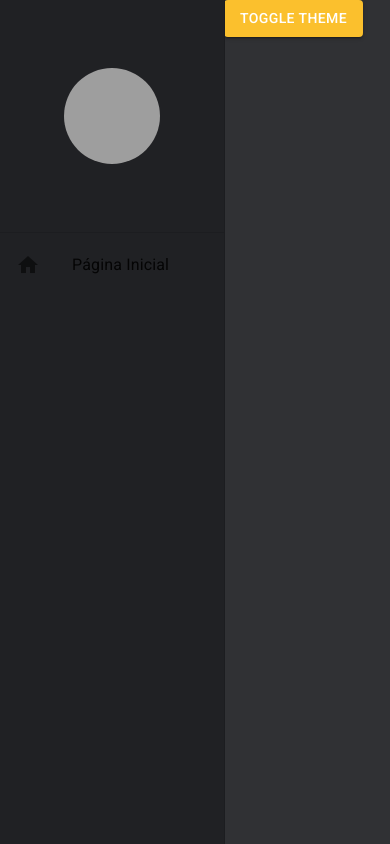
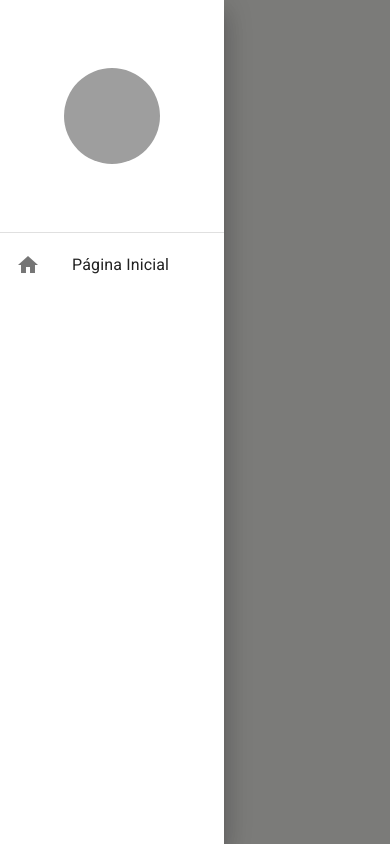
Before and after one commit to mcristiano/ReactMaterialUI5TSLucasSouzaDev, a React (Create React App) app: page /initial-page in a window 390 px wide. Both pictures are taken after a click on the button "TOGGLE THEME". Built offline with nearby package versions, Linux system fonts and the light colour scheme; grey boxes are pictures that could not be loaded.

Commit message:
feat: add responsive  in side menu

```diff
--- a/src/App.tsx
+++ b/src/App.tsx
@@ -1,16 +1,20 @@
 import { BrowserRouter } from 'react-router-dom';
 import { AppRoutes } from './routes/index';
 import { MenuLateral } from './shared/components';
-import { AppThemeProvider } from './shared/contexts/ThemeContext';
+import { DrawerProvider, AppThemeProvider } from './shared/contexts';
 
 export const App = () => {
   return (
     <AppThemeProvider>
-      <BrowserRouter>
-        <MenuLateral>
-          <AppRoutes />
-        </MenuLateral>
-      </BrowserRouter>
+      <DrawerProvider>
+        <BrowserRouter>
+
+          <MenuLateral>
+            <AppRoutes />
+          </MenuLateral>
+
+        </BrowserRouter>
+      </DrawerProvider>
     </AppThemeProvider>
   );
 };
--- a/src/routes/index.tsx
+++ b/src/routes/index.tsx
@@ -1,13 +1,13 @@
 import { Button } from '@mui/material';
 import { Routes, Route, Navigate } from 'react-router-dom';
-import { useAppThemeContext } from '../shared/contexts/ThemeContext';
+import { useAppDrawerContext } from '../shared/contexts';
 
 export const AppRoutes = () => {
-  const { toggleTheme } = useAppThemeContext();
+  const { toggleDrawerOpen } = useAppDrawerContext();
 
   return (
     <Routes>
-      <Route path='/initial-page' element={ <Button variant='contained' color='primary' onClick={toggleTheme}>Toggle Theme</Button>  }  />
+      <Route path='/initial-page' element={ <Button variant='contained' color='primary' onClick={toggleDrawerOpen}>Toggle Theme</Button>  }  />
 
 
       <Route path='*' element={<Navigate to="/initial-page" />}  />
--- a/src/shared/components/menu-lateral/MenuLateral.tsx
+++ b/src/shared/components/menu-lateral/MenuLateral.tsx
@@ -1,13 +1,18 @@
 import { PropsWithChildren } from 'react';
-import { Avatar, Divider, Drawer, Icon, List, ListItemButton, ListItemIcon, ListItemText, useTheme } from '@mui/material';
+import { Avatar, Divider, Drawer, Icon, List, ListItemButton, ListItemIcon, ListItemText, useMediaQuery, useTheme } from '@mui/material';
 import { Box } from '@mui/system';
+import { useAppDrawerContext } from '../../contexts';
 
 export const MenuLateral = ({children} : PropsWithChildren<{}> ) => {
   const theme = useTheme();
-  //export const MenuLateral : React.FC = ({children}) => {
+  const smDown = useMediaQuery(theme.breakpoints.down('sm'));
+
+
+  const { isDrawerOpen, toggleDrawerOpen } = useAppDrawerContext();
+
   return (
     <>
-      <Drawer variant='permanent'>
+      <Drawer open={ isDrawerOpen } variant={ smDown ? 'temporary' : 'permanent' } onClose={toggleDrawerOpen}>
         <Box width={theme.spacing(28)} height='100%̈́$' display='flex' flexDirection='column' >
           <Box width='100%' height={theme.spacing(29)} display='flex' alignItems={'center'} justifyContent={'center'} >
             <Avatar
@@ -38,7 +43,7 @@
         </Box>
       </Drawer>
 
-      <Box height='100vh' marginLeft={ theme.spacing(28) } >
+      <Box height='100vh' marginLeft={ smDown ? 0 : theme.spacing(28) } >
         {children}
       </Box>
     </>
--- /dev/null
+++ b/src/shared/contexts/DrawerContext.tsx
@@ -0,0 +1,27 @@
+import { createContext, useCallback, useState, useContext, PropsWithChildren } from 'react';
+
+interface IDrawerContextData {
+    isDrawerOpen: boolean
+    toggleDrawerOpen: () => void;
+    // children?: React.ReactNode;
+}
+
+const DrawerContext = createContext( {} as IDrawerContextData );
+
+export const useAppDrawerContext = () => {
+  return useContext(DrawerContext);
+};
+
+export const DrawerProvider = ( {children} : PropsWithChildren<{}> ) => {
+  const [ isDrawerOpen, setDrawerOpen] = useState(false);
+
+  const toggleDrawerOpen = useCallback(() => {
+    setDrawerOpen( oldDrawerOpen => !oldDrawerOpen );
+  }, []);
+
+  return (
+    <DrawerContext.Provider value={{ isDrawerOpen, toggleDrawerOpen}}>
+      {children}
+    </DrawerContext.Provider>
+  );
+};
--- a/src/shared/contexts/index.ts
+++ b/src/shared/contexts/index.ts
@@ -1 +1,2 @@
-export { };
+export * from './DrawerContext';
+export * from './ThemeContext';
```
